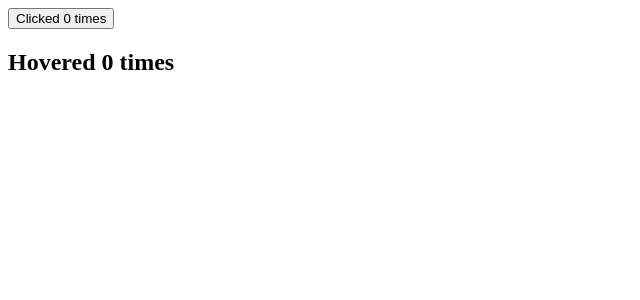
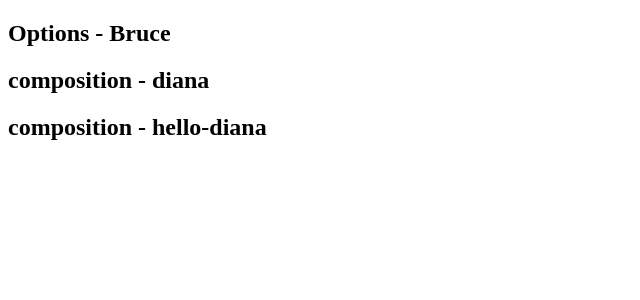
Before and after one commit to nivyapeter/vue-learning, a Vue app in the folder hello-world/: page / in a window 1280 px wide. Shown: the top 300 px of the page, without its empty margins (0-640 px from the left). Built offline with nearby package versions, Linux system fonts and the light colour scheme.

Commit message:
feat: replace data with ref

```diff
--- a/hello-world/src/App.vue
+++ b/hello-world/src/App.vue
@@ -1,18 +1,15 @@
 <template>
   <div>
-    <ClickCounter />
-    <HoverCounter />
+    <DataComponent />
   </div>
 </template>
 
 <script>
-import ClickCounter from "./components/ClickCounter.vue";
-import HoverCounter from "./components/HoverCounter.vue";
+import DataComponent from "./components/DataComponent.vue";
 export default {
   name: "App",
   components: {
-    ClickCounter,
-    HoverCounter,
+    DataComponent,
   },
   data() {
     return {};
--- /dev/null
+++ b/hello-world/src/components/DataComponent.vue
@@ -0,0 +1,31 @@
+<template>
+  <div>
+    <h2>Options - {{ o_firstName }}</h2>
+    <h2>composition - {{ c_firstName }}</h2>
+    <h2>composition - {{ greet }}</h2>
+  </div>
+</template>
+
+<script>
+import { ref } from "vue";
+export default {
+  name: "DataComponent",
+  setup() {
+    const c_firstName = ref("clark");
+    c_firstName.value = "diana";
+    const greet = `hello-${c_firstName.value}`;
+    return {
+      c_firstName,
+      greet,
+    };
+  },
+  data() {
+    return {
+      o_firstName: "Bruce",
+    };
+  },
+};
+</script>
+
+<style scoped>
+</style>
```
